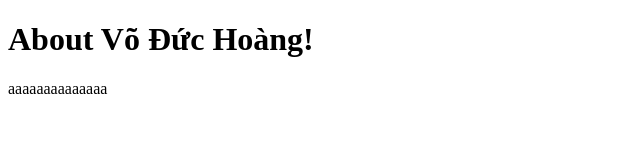
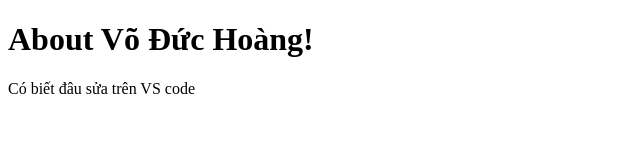
Before and after one commit to hoangvd7/git_demo, a plain HTML site: page about.html in a window 1280 px wide. Shown: the whole page, without its empty margins (0-640 px from the left). Drawn offline with Linux system fonts and the light colour scheme.

Commit message:
ta sua tren VC Code

```diff
--- a/about.html
+++ b/about.html
@@ -8,6 +8,6 @@
 </head>
 <body>
     <h1>About Võ Đức Hoàng!</h1>
-    aaaaaaaaaaaaaa
+    Có biết đâu sửa trên VS code
 </body>
 </html>
```
